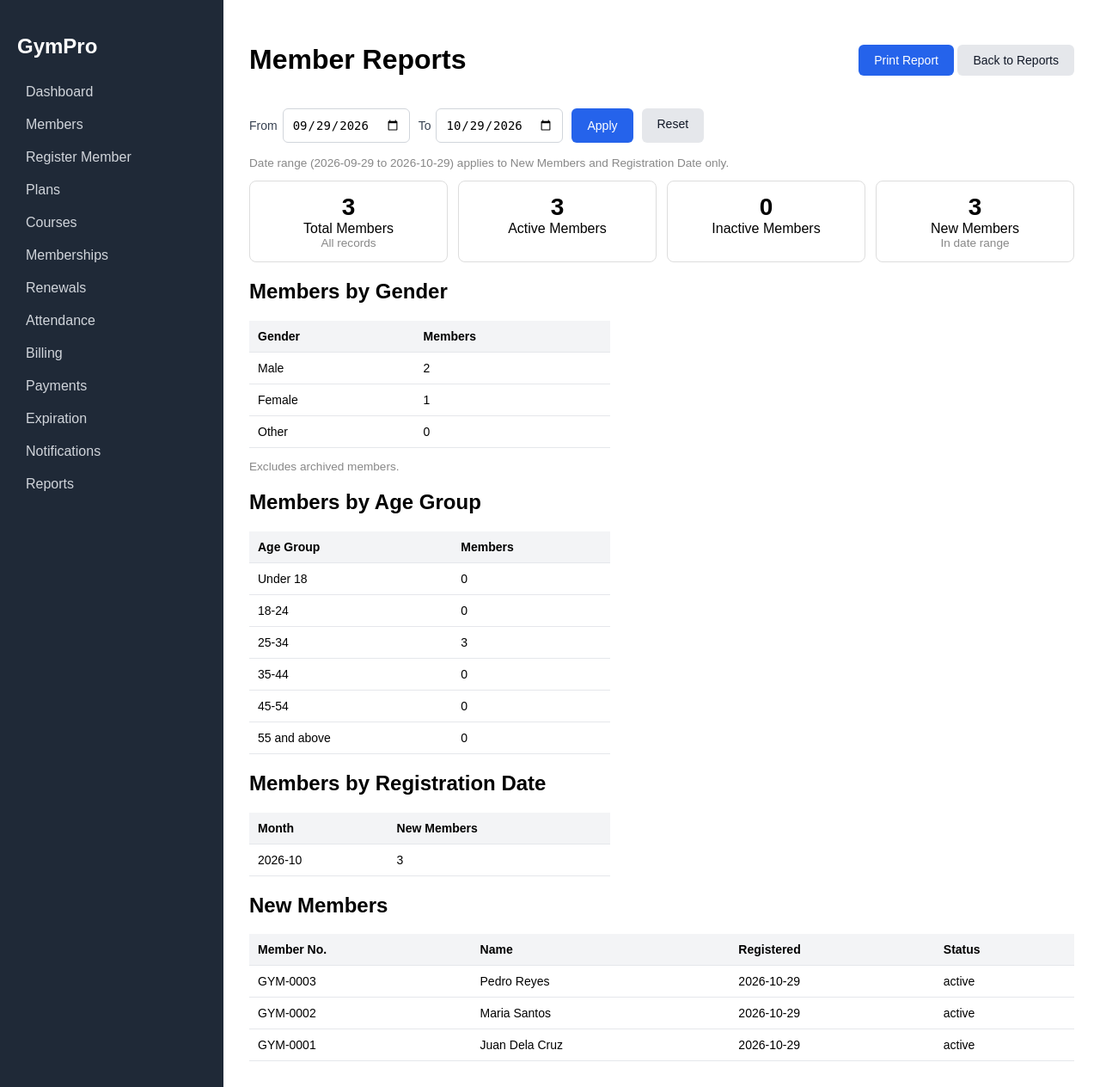
After one commit to Radleyyyy/GYM_MANAGEMENT_SYSTEM, a Flask app: page /reports/members in a window 1280 px wide. The commit adds this page. Shown: the whole page at 86% size. Run offline with Flask 3, Linux system fonts and the light colour scheme; data comes from the database, SQL or seed files in the repository.

Commit message:
Lab 25: member reports
Co-Authored-By: Claude Sonnet 5.5 <noreply@anthropic.com>
Claude-Session: https://claude.ai/code/session_01QLzJ8FAJ2oGwPFAZ5QnmKW

```diff
--- a/app.py
+++ b/app.py
@@ -11,6 +11,7 @@ from controllers.payments import payments_bp
 from controllers.courses import courses_bp
 from controllers.expiration import expiration_bp
 from controllers.notifications import notifications_bp
+from controllers.reports import reports_bp
 
 
 import os
@@ -46,6 +47,7 @@ app.register_blueprint(payments_bp)
 app.register_blueprint(courses_bp)
 app.register_blueprint(expiration_bp)
 app.register_blueprint(notifications_bp)
+app.register_blueprint(reports_bp)
 
 if __name__ == "__main__":
     app.run(debug=True)
--- /dev/null
+++ b/controllers/reports.py
@@ -0,0 +1,20 @@
+from flask import Blueprint, render_template, request
+from models import report_model
+
+reports_bp = Blueprint("reports", __name__, url_prefix="/reports")
+
+
+@reports_bp.route("/")
+def index():
+    return render_template("report_index.html")
+
+
+@reports_bp.route("/members")
+def members():
+    default_from, default_to = report_model.default_range()
+    date_from = report_model.valid_date(request.args.get("date_from")) or default_from
+    date_to = report_model.valid_date(request.args.get("date_to")) or default_to
+    if date_from > date_to:
+        date_from, date_to = date_to, date_from
+    return render_template("report_members.html", r=report_model.member_report(date_from, date_to),
+                           date_from=date_from, date_to=date_to)
--- /dev/null
+++ b/models/report_model.py
@@ -0,0 +1,70 @@
+from datetime import date, timedelta
+from database.db import get_db
+
+AGE_GROUPS = [("Under 18", 0, 17), ("18-24", 18, 24), ("25-34", 25, 34),
+              ("35-44", 35, 44), ("45-54", 45, 54), ("55 and above", 55, 200)]
+
+
+def _age(dob, today):
+    born = date.fromisoformat(dob)
+    return today.year - born.year - ((today.month, today.day) < (born.month, born.day))
+
+
+def valid_date(text):
+    try:
+        return date.fromisoformat(text).isoformat()
+    except (TypeError, ValueError):
+        return None
+
+
+def member_report(date_from, date_to, today=None):
+    """Lab 25. date_from/date_to (ISO strings) filter the 'new members' and
+    'registration date' sections. Counts for total/active/inactive/gender/age cover all members."""
+    today = today or date.today()
+    conn = get_db()
+    try:
+        members = conn.execute(
+            "SELECT member_id, gender, date_of_birth, registration_date, status FROM members"
+        ).fetchall()
+        by_status = {"active": 0, "inactive": 0, "archived": 0}
+        for m in members:
+            by_status[m["status"]] += 1
+
+        gender = {"Male": 0, "Female": 0, "Other": 0}
+        ages = {label: 0 for label, _, _ in AGE_GROUPS}
+        for m in members:
+            if m["status"] == "archived":
+                continue
+            gender[m["gender"]] += 1
+            a = _age(m["date_of_birth"], today)
+            for label, lo, hi in AGE_GROUPS:
+                if lo <= a <= hi:
+                    ages[label] += 1
+                    break
+
+        new_rows = conn.execute(
+            """SELECT member_number, first_name, last_name, registration_date, status
+               FROM members WHERE registration_date BETWEEN ? AND ?
+               ORDER BY registration_date DESC, member_id DESC""", (date_from, date_to)).fetchall()
+        by_month = conn.execute(
+            """SELECT substr(registration_date, 1, 7) AS month, COUNT(*) AS total
+               FROM members WHERE registration_date BETWEEN ? AND ?
+               GROUP BY month ORDER BY month DESC""", (date_from, date_to)).fetchall()
+    finally:
+        conn.close()
+
+    return {
+        "total": len(members),
+        "active": by_status["active"],
+        "inactive": by_status["inactive"],
+        "archived": by_status["archived"],
+        "gender": gender,
+        "ages": ages,
+        "new_members": new_rows,
+        "by_month": by_month,
+    }
+
+
+def default_range(today=None):
+    today = today or date.today()
+    return (today - timedelta(days=30)).isoformat(), today.isoformat()
--- a/static/style.css
+++ b/static/style.css
@@ -116,3 +116,11 @@ textarea { padding: 10px; border: 1px solid #d1d5db; border-radius: 6px; font-si
 .exp-card:hover { border-color: #2563eb; }
 .exp-card-active { border: 2px solid #2563eb; background: #eff6ff; }
 .exp-count { font-size: 28px; font-weight: bold; }
+
+
+/* ===== Lab 25: reports ===== */
+.report-table { max-width: 420px; }
+.toolbar label { display: flex; flex-direction: row; align-items: center; gap: 6px; }
+@media print {
+  .exp-card { border: 1px solid #000; }
+}
--- a/templates/base.html
+++ b/templates/base.html
@@ -20,7 +20,7 @@
     <a href="{{ url_for('payments.list_payments') }}">Payments</a>
     <a href="{{ url_for('expiration.monitor') }}">Expiration</a>
     <a href="{{ url_for('notifications.list_notifications') }}">Notifications</a>
-    <a href="#">Reports</a>
+    <a href="{{ url_for('reports.index') }}">Reports</a>
   </nav>
   <main class="content">
     {% with messages = get_flashed_messages(with_categories=true) %}
--- /dev/null
+++ b/templates/report_members.html
@@ -0,0 +1,63 @@
+{% extends "base.html" %}
+{% block title %}Member Reports{% endblock %}
+{% block content %}
+<div class="page-head no-print">
+  <h1>Member Reports</h1>
+  <div>
+    <button type="button" class="btn" onclick="window.print()">Print Report</button>
+    <a href="{{ url_for('reports.index') }}" class="btn btn-light">Back to Reports</a>
+  </div>
+</div>
+
+<form method="get" class="toolbar no-print">
+  <label>From <input type="date" name="date_from" value="{{ date_from }}"></label>
+  <label>To <input type="date" name="date_to" value="{{ date_to }}"></label>
+  <button type="submit" class="btn">Apply</button>
+  <a href="{{ url_for('reports.members') }}" class="btn btn-light">Reset</a>
+</form>
+<p class="muted">Date range ({{ date_from }} to {{ date_to }}) applies to New Members and Registration Date only.</p>
+
+<div class="exp-cards">
+  <div class="exp-card"><div class="exp-count">{{ r.total }}</div><div>Total Members</div><div class="muted">All records</div></div>
+  <div class="exp-card"><div class="exp-count">{{ r.active }}</div><div>Active Members</div></div>
+  <div class="exp-card"><div class="exp-count">{{ r.inactive }}</div><div>Inactive Members</div></div>
+  <div class="exp-card"><div class="exp-count">{{ r.new_members|length }}</div><div>New Members</div><div class="muted">In date range</div></div>
+</div>
+
+<h2>Members by Gender</h2>
+<table class="data-table report-table">
+  <thead><tr><th>Gender</th><th>Members</th></tr></thead>
+  <tbody>
+    {% for g, n in r.gender.items() %}<tr><td>{{ g }}</td><td>{{ n }}</td></tr>{% endfor %}
+  </tbody>
+</table>
+<p class="muted">Excludes archived members.</p>
+
+<h2>Members by Age Group</h2>
+<table class="data-table report-table">
+  <thead><tr><th>Age Group</th><th>Members</th></tr></thead>
+  <tbody>
+    {% for g, n in r.ages.items() %}<tr><td>{{ g }}</td><td>{{ n }}</td></tr>{% endfor %}
+  </tbody>
+</table>
+
+<h2>Members by Registration Date</h2>
+<table class="data-table report-table">
+  <thead><tr><th>Month</th><th>New Members</th></tr></thead>
+  <tbody>
+    {% for row in r.by_month %}<tr><td>{{ row.month }}</td><td>{{ row.total }}</td></tr>
+    {% else %}<tr><td colspan="2" class="muted">No registrations in this range.</td></tr>{% endfor %}
+  </tbody>
+</table>
+
+<h2>New Members</h2>
+<table class="data-table">
+  <thead><tr><th>Member No.</th><th>Name</th><th>Registered</th><th>Status</th></tr></thead>
+  <tbody>
+    {% for m in r.new_members %}
+    <tr><td>{{ m.member_number }}</td><td>{{ m.first_name }} {{ m.last_name }}</td>
+        <td>{{ m.registration_date }}</td><td>{{ m.status }}</td></tr>
+    {% else %}<tr><td colspan="4" class="muted">No new members in this range.</td></tr>{% endfor %}
+  </tbody>
+</table>
+{% endblock %}
```
Also changed, not shown: templates/report_index.html (added, +12 -0 lines).
